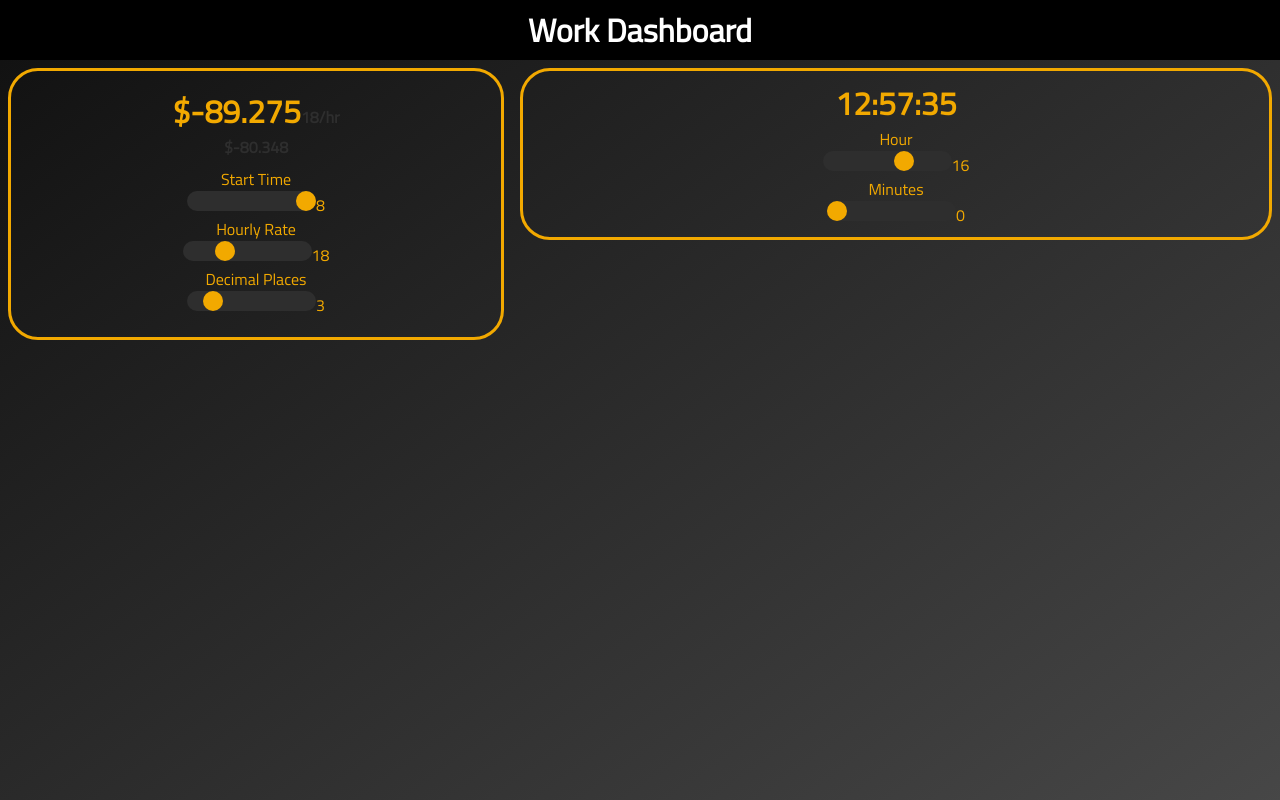
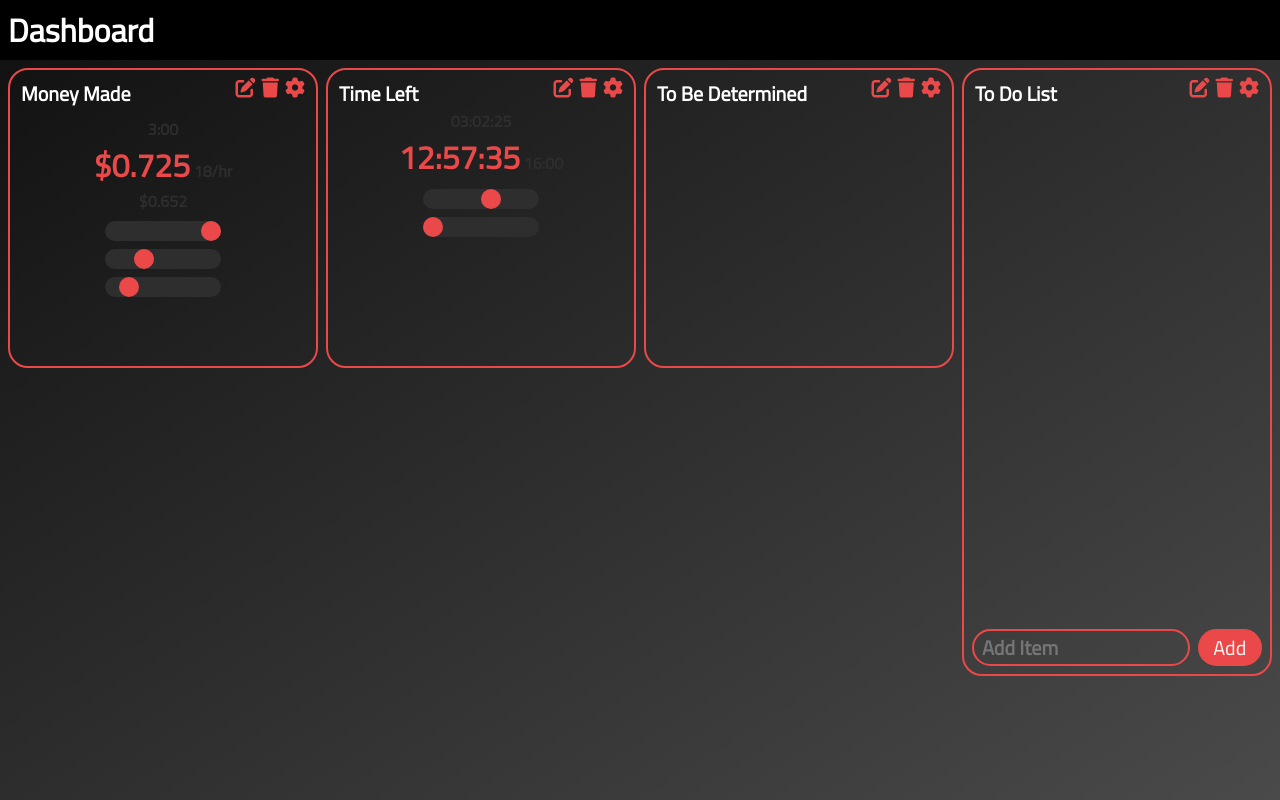
Before and after one commit to talonbrinkman/WorkDashboard, a plain HTML site: page index.html in a window 1280 px wide. Shown: the top 800 px of the page. Drawn offline with Linux system fonts and the light colour scheme.

Commit message:
Add files via upload

```diff
--- a/index.html
+++ b/index.html
@@ -2,48 +2,70 @@
 <html lang="en" dir="ltr">
   <head>
     <meta charset="utf-8">
-    <title>Money Made</title>
+    <title>Dashboard</title>
     <link rel="stylesheet" href="main.css">
     <link rel="icon" type="image/x-icon" href="favicon.png">
+    <script src="https://kit.fontawesome.com/56a1441670.js" crossorigin="anonymous"></script>
     <link href="https://fonts.googleapis.com/css2?family=Titillium+Web&display=swap" rel="stylesheet">
   </head>
   <body>
-    <div class="header">
-      <h1>Work Dashboard</h1>
-    </div>
+    <header>
+      <h1>Dashboard</h1>
+    </header>
     <div class="grid_container">
-      <div class="MoneyMadeTool">
+      <div class="MoneyMadeTool" id="MoneyMadeTool">
+        <div class="panelName">
+          <h1>Money Made</h1>
+          <i class="fa-solid fa-gear"></i>
+          <i class="fa-solid fa-trash" id="MoneyMadeTool" onclick="removeItem(this.id)"></i>
+          <i class="fa-solid fa-pen-to-square"></i>
+        </div>
         <div class="money">
-          <h1 id="moneyMade">$0.00</h1><h1 id="moneyRate">0/hr</h1>
+          <h1 id="startTime">0:00</h1><br>
+          <h1 id="moneyMade">$0.00</h1> <h1 id="moneyRate">0/hr</h1>
           <br>
           <h1 id="afterTax">$0.00</h1>
         </div>
         <div class="inputs">
-          Start Time
-          <div>
-            <input class="slider" id="hour" type="range" value="8" min="1" oninput="this.nextElementSibling.value = this.value"><output id="hourStarted">8</output></input>
-          </div>
-          Hourly Rate
-          <div>
-            <input class="slider" type="range" value="18" min="0" max="60" oninput="this.nextElementSibling.value = this.value"><output id="hourlyRate">18</output></input>
-          </div>
-          Decimal Places
-          <div>
-            <input class="slider" type="range" value="3" min="0" max="20" oninput="this.nextElementSibling.value = this.value"><output id="decimalPlaces">3</output></input>
-          </div>
+          <input class="slider" id="hourStarted" type="range" value="8" min="1"></input>
+          <input class="slider" id="hourlyRate" type="range" value="18" min="0" max="60"></input>
+          <input class="slider" id="decimalPlaces" type="range" value="3" min="0" max="20"></input>
         </div>
       </div>
-      <div class="TimeLeftTool">
-        <h1 id="timeLeft">00:00:00</h1>
+      <div class="TimeLeftTool" id="TimeLeftTool">
+        <div class="panelName">
+          <h1>Time Left</h1>
+          <i class="fa-solid fa-gear"></i>
+          <i class="fa-solid fa-trash" id="TimeLeftTool" onclick="removeItem(this.id)"></i>
+          <i class="fa-solid fa-pen-to-square"></i>
+        </div>
+        <h1 id="time">0:00:00</h1>
+        <h1 id="timeLeft">00:00:00</h1> <h1 id="endTime">0:00</h1>
         <div class="inputs">
-          Hour
-          <div>
-            <input class="slider" id="endHour" type="range" value="16" min="1" max="24" oninput="this.nextElementSibling.value = this.value"><output id="hourStarted">16</output></input>
-          </div>
-          Minutes
-          <div>
-            <input class="slider" id="endMinutes" type="range" value="0" min="0" max="59" oninput="this.nextElementSibling.value = this.value"><output id="hourStarted">0</output></input>
-          </div>
+          <input class="slider" id="endHour" type="range" value="16" min="1" max="24"></input>
+          <input class="slider" id="endMinutes" type="range" value="0" min="0" max="59"></input>
+        </div>
+      </div>
+      <div class="TimeLeftTool" id="ToBeDetermined">
+        <div class="panelName">
+          <h1>To Be Determined</h1>
+          <i class="fa-solid fa-gear"></i>
+          <i class="fa-solid fa-trash" id="ToBeDetermined" onclick="removeItem(this.id)"></i>
+          <i class="fa-solid fa-pen-to-square"></i>
+        </div>
+      </div>
+      <div class="ToDoListTool" id="ToDoListTool">
+        <div class="panelName">
+          <h1>To Do List</h1>
+          <i class="fa-solid fa-gear"></i>
+          <i class="fa-solid fa-trash" id="ToDoListTool" onclick="removeItem(this.id)"></i>
+          <i class="fa-solid fa-pen-to-square"></i>
+        </div>
+        <div class="list" id="list">
+        </div>
+        <div class="add">
+          <input type="text" placeholder="Add Item" id="item"></input>
+          <button onclick="addItem()">Add</button>
         </div>
       </div>
     </div>
@@ -60,20 +82,14 @@
         let moneyRounded = money.toFixed(document.getElementById("decimalPlaces").value);
         let moneyAfterTaxRounded = afterTax.toFixed(document.getElementById("decimalPlaces").value);
 
-        document.getElementById("hour").max = today.getHours();
+        document.getElementById("hourStarted").max = today.getHours();
         document.getElementById("moneyMade").innerHTML = "$" + moneyRounded;
         document.getElementById("afterTax").innerHTML = "$" + moneyAfterTaxRounded;
+        document.getElementById("startTime").innerHTML = document.getElementById("hourStarted").value + ":00";
         document.getElementById("moneyRate").innerHTML = document.getElementById("hourlyRate").value + "/hr";
-
-        var date = new Date().getDate();
-        var countDownDate = new Date("Jul " + date + ", 2022 " + parseInt(document.getElementById("endHour").value)
-        + ":" + parseInt(document.getElementById("endMinutes").value) + ":00").getTime();
-        var now = new Date().getTime();
-        var timeleft = countDownDate - now;
-
-        var hours = Math.floor((timeleft % (1000 * 60 * 60 * 24)) / (1000 * 60 * 60));
-        var minutes = Math.floor((timeleft % (1000 * 60 * 60)) / (1000 * 60));
-        var seconds = Math.floor((timeleft % (1000 * 60)) / 1000);
+        var hours = today.getHours();
+        var minutes = today.getMinutes();
+        var seconds = today.getSeconds();
         if(seconds < 10){
           seconds = "0" + seconds;
         }
@@ -83,8 +99,59 @@
         if(hours < 10){
           hours = "0" + hours;
         }
+        document.getElementById("time").innerHTML = hours + ":" + minutes + ":" + seconds;
+
+        var date = new Date().getDate();
+        var countDownDate = new Date("Jul " + date + ", 2022 " + parseInt(document.getElementById("endHour").value)
+        + ":" + parseInt(document.getElementById("endMinutes").value) + ":00").getTime();
+        var now = new Date().getTime();
+        var timeleft = countDownDate - now;
+
+        hours = Math.floor((timeleft % (1000 * 60 * 60 * 24)) / (1000 * 60 * 60));
+        minutes = Math.floor((timeleft % (1000 * 60 * 60)) / (1000 * 60));
+        seconds = Math.floor((timeleft % (1000 * 60)) / 1000);
+        if(seconds < 10){
+          seconds = "0" + seconds;
+        }
+        if(minutes < 10){
+          minutes = "0" + minutes;
+        }
+        if(hours < 10){
+          hours = "0" + hours;
+        }
+        document.getElementById("endHour").min = today.getHours() + 1;
         document.getElementById("timeLeft").innerHTML = hours + ":" + minutes + ":" + seconds;
+        var endHour = document.getElementById("endHour").value;
+        var endMinutes = document.getElementById("endMinutes").value;
+        if(endMinutes < 10){
+          endMinutes = "0" + endMinutes;
+        }
+        document.getElementById("endTime").innerHTML = endHour + ":" + endMinutes;
       }, 50);
+      var x = 0;
+      function addItem(){
+        var item = document.getElementById("item").value;
+        const list = document.getElementById("list");//Parent
+        var myDiv = document.createElement("div");//Child
+        myDiv.classList.add("item");
+        x++;
+        myDiv.setAttribute("id", "item"+x);
+        myDiv.setAttribute("onclick", "removeItem(this.id)");
+        myDiv.innerHTML = "<h1>" + item + "</h1>";
+        list.appendChild(myDiv);
+        document.getElementById("item").value = "";
+      }
+      function removeItem(id){
+        document.getElementById(id).remove();
+      }
     </script>
   </body>
+  <footer>
+    <div class="socials">
+      <i class="fa-brands fa-instagram"></i>
+      <i class="fa-brands fa-twitter"></i>
+      <i class="fa-brands fa-github"></i>
+    </div>
+    <h1>powered by Bain</h1>
+  </footer>
 </html>
--- a/main.css
+++ b/main.css
@@ -7,37 +7,70 @@ body{
   min-height: 900px;
   background-image: linear-gradient(to bottom right, #101010, #4a4a4a);
   background-repeat: no-repeat;
-  color: #f2a900;
+  background-attachment: fixed;
+  color: #eb4949;
+  padding-top: 60px;
 }
-.header{
+i{
+  transition: 0.5s;
+  cursor: pointer;
+}
+i:hover{
+  transition: 0.5s;
+  transform: rotate(30deg);
+}
+header{
   display: table;
+  position: fixed;
   width: 100%;
   height: 60px;
   background-color: black;
+  top: 0;
+  z-index: 1;
 }
-.header h1{
+header h1{
   display: table-cell;
-  text-align: center;
+  text-align: left;
   vertical-align: middle;
   color: white;
+  padding-left: 8px;
 }
 .grid_container{
   display: grid;
-  grid-template-rows: 50% auto;
-  grid-template-columns: 40% auto;
+  grid-template-columns: repeat(4, minmax(300px, 1fr));
+  grid-template-rows: repeat(4, minmax(300px, 25vh));
+  grid-gap: 8px;
+  padding: 8px;
 }
 .MoneyMadeTool{
   transition: 0.5s;
   width: auto;
-  min-height: 250px;
-  border: 3px solid #f2a900;
-  border-radius: 30px;
-  margin: 8px;
+  border: 2px solid #eb4949;
+  border-radius: 20px;
   padding: 8px;
   text-align: center;
 }
 .MoneyMadeTool:hover{
-  box-shadow: 0px 0px 20px 1px #f2a900;
+  box-shadow: 0px 0px 20px 1px #eb4949;
+}
+.panelName{
+  display: table;
+  width: 100%;
+}
+.panelName h1{
+  float: left;
+  display: table-cell;
+  vertical-align: middle;
+  font-size: 125%;
+  padding: 0 3px;
+  color: white;
+}
+.panelName i{
+  float: right;
+  display: table-cell;
+  vertical-align: bottom;
+  font-size: 125%;
+  padding: 0 3px;
 }
 .money{
   width: 100%;
@@ -48,6 +81,10 @@ body{
   display: inline-block;
   font-size: 200%
 }
+#startTime{
+  font-size: 100%;
+  color: #2e2e2e;
+}
 #moneyRate{
   font-size: 100%;
   color: #2e2e2e;
@@ -56,21 +93,24 @@ body{
   font-size: 100%;
   color: #2e2e2e;
 }
-.inputs{
-  width: fit-content;
+.options{
+  width: 100%;
   margin: 0 auto;
 }
 .inputs input{
   background-color: #101010;
-  color: #f2a900;
+  color: #eb4949;
   background: #2e2e2e;
   border-radius: 30px;
 }
 .slider{
   transition: 0.5s;
-  display: inline-block;
+  display: block;
   -webkit-appearance: none;
   background: #2e2e2e;
+  width: 40%;
+  min-width: 100px;
+  margin: 8px auto;
 }
 .slider::-webkit-slider-thumb{
   transition: 0.5s;
@@ -79,32 +119,132 @@ body{
   width: 20px;
   height: 20px;
   border-radius: 100%;
-  background: #f2a900;
+  background: #eb4949;
   cursor: pointer;
 }
 .slider:hover{
   transition: 0.5s;
   background: #242323;
-  box-shadow: 1px 1px 15px 1px #f2a900;
-}
-.slider::-webkit-slider-thumb:hover{
-  transition: 0.5s;
-  cursor: pointer;
+  box-shadow: 1px 1px 15px 1px #eb4949;
 }
 .TimeLeftTool{
   transition: 0.5s;
   width: auto;
-  min-height: 150px;
-  border: 3px solid #f2a900;
-  border-radius: 30px;
-  margin: 8px;
+  border: 2px solid #eb4949;
+  border-radius: 20px;
   padding: 8px;
   text-align: center;
 }
 .TimeLeftTool:hover{
-  box-shadow: 0px 0px 20px 1px #f2a900;
+  box-shadow: 0px 0px 20px 1px #eb4949;
 }
 #timeLeft{
   display: inline-block;
   font-size: 200%;
 }
+#time{
+  font-size: 100%;
+  color: #2e2e2e;
+}
+#endTime{
+  display: inline-block;
+  font-size: 100%;
+  color: #2e2e2e;
+}
+.ToDoListTool{
+  transition: 0.5s;
+  position: relative;
+  text-align: center;
+  width: auto;
+  padding: 8px;
+  border: 2px solid #eb4949;
+  border-radius: 20px;
+  grid-column-start: 4;
+  grid-column-end: -1;
+  grid-row-start: 1;
+  grid-row-end: 3;
+}
+.ToDoListTool:hover{
+  box-shadow: 0px 0px 20px 1px #eb4949;
+}
+.ToDoListTool .list{
+  max-height: 85%;
+  overflow-wrap: break-word;
+  overflow-y: auto;
+}
+.ToDoListTool .list .item{
+  background-color: #eb4949;
+  color: white;
+  border-radius: 20px;
+  margin: 8px auto;
+  padding: 8px;
+  cursor: no-drop;
+}
+.ToDoListTool .list .item h1{
+  font-size: 100%;
+  overflow-wrap: break-word;
+}
+.ToDoListTool .add{
+  position: absolute;
+  width: calc(100% - 16px);
+  display: grid;
+  grid-template-columns: 75% auto;
+  grid-gap: 8px;
+  left: 8px;
+  bottom: 8px;
+  margin-top: 8px;
+}
+.ToDoListTool input{
+  color: white;
+  outline: none;
+  border: 2px solid #eb4949;
+  border-radius: 20px;
+  padding-left: 8px;
+  font-size: 125%;
+  font-weight: bold;
+  background-color: rgba(0, 0, 0, 0);
+}
+.ToDoListTool button{
+  text-align: center;
+  color: white;
+  outline: none;
+  border: 2px solid #eb4949;
+  border-radius: 20px;
+  font-size: 125%;
+  background-color: #eb4949;
+  cursor: pointer;
+}
+footer{
+  position: relative;
+  display: table;
+  width: 100%;
+  height: 60px;
+  background-color: black;
+}
+footer h1{
+  font-size: 150%;
+  display: table-cell;
+  vertical-align: middle;
+  float: right;
+  color: white;
+  padding: 8px;
+}
+footer .socials{
+  position: absolute;
+  bottom: 0;
+  font-size: 150%;
+  color: white;
+}
+/* width */
+::-webkit-scrollbar {
+  width: 10px;
+}
+/* Track */
+::-webkit-scrollbar-track {
+  background-color: black;
+}
+/* Handle */
+::-webkit-scrollbar-thumb {
+  background: #eb4949;
+  border-radius: 10px;
+}
```
